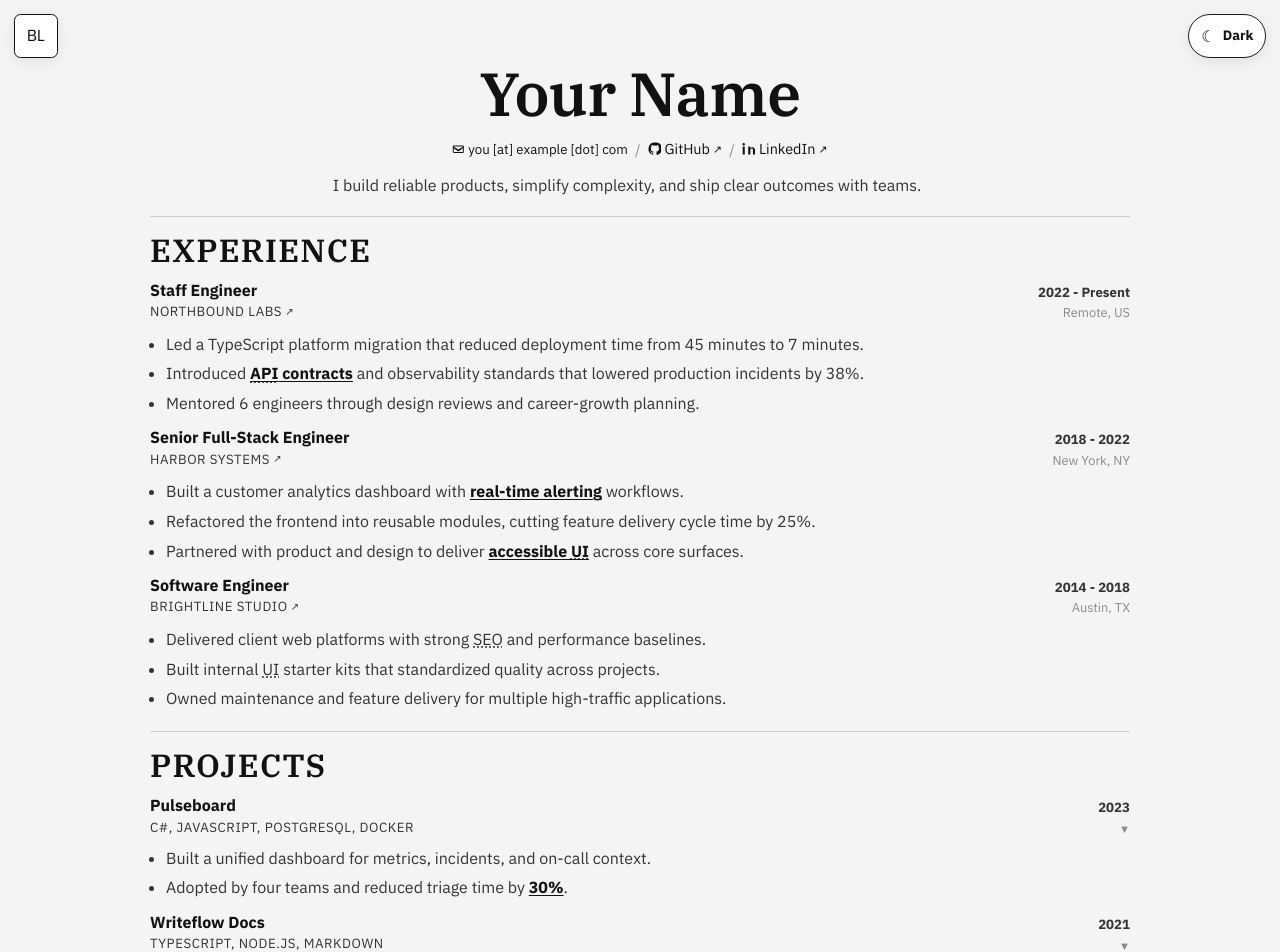
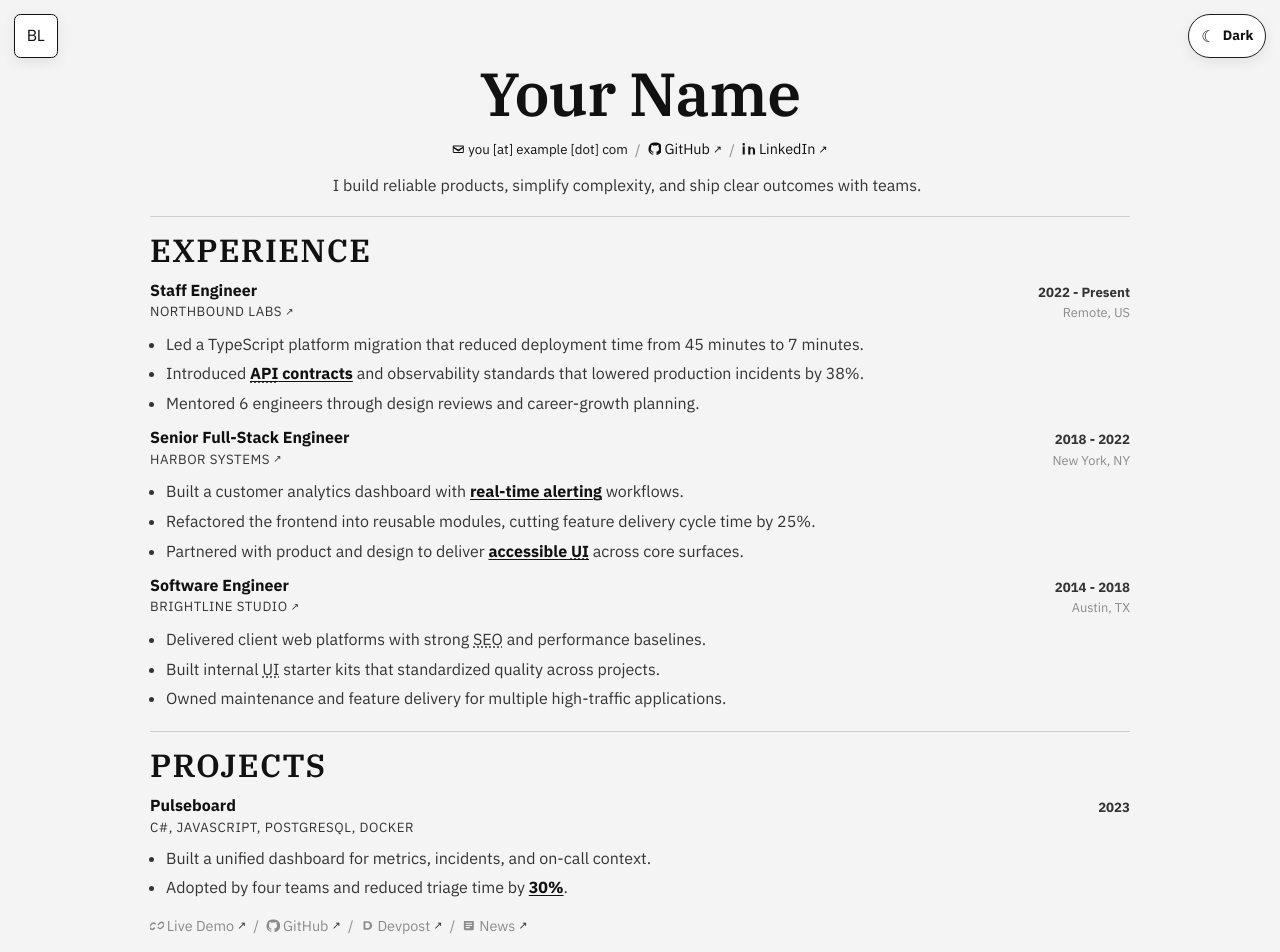
Before and after one commit to blee03/home, a Svelte app: page / in a window 1280 px wide. Shown: the top 952 px of the page. Built offline with nearby package versions, Linux system fonts and the light colour scheme.

Commit message:
feat: simplify project card functionality by removing expand/collapse logic and enhancing link display

```diff
--- a/src/app.css
+++ b/src/app.css
@@ -48,6 +48,7 @@
 
 html,
 body {
+  user-select: none;
   -webkit-user-select: none;
   -webkit-touch-callout: none;
 }
@@ -290,19 +291,6 @@ h2 {
   border: none;
   background: transparent;
   padding: 0.15rem 0;
-  transition: all 0.3s ease-out;
-}
-
-.project-card.expanded {
-  background: var(--project-expanded-bg);
-  padding: 0.8rem;
-  margin: 0.3rem 0;
-  border-radius: 0.3rem;
-}
-
-.project-card.expanded .project-expanded {
-  padding: 0;
-  margin-top: 0.8rem;
 }
 
 .card-head {
@@ -402,49 +390,6 @@ li + li {
   content: '';
 }
 
-.project-toggle {
-  background: none;
-  border: none;
-  padding: 0;
-  cursor: pointer;
-  font: inherit;
-  color: inherit;
-  text-align: left;
-  width: 100%;
-  display: block;
-}
-
-.project-card.expanded .project-toggle {
-  padding: 0;
-  margin: 0;
-  border-bottom: none;
-}
-
-.project-expand-indicator {
-  font-size: 0.7rem;
-  color: var(--line-soft);
-  transition: transform 0.3s ease;
-  display: flex;
-  align-items: center;
-  justify-content: center;
-  line-height: 1;
-}
-
-.project-card.expanded .project-expand-indicator {
-  transform: rotate(180deg);
-}
-
-.project-expanded {
-  margin: 0;
-  padding: 0;
-  border: none;
-  animation: slideDown 0.3s ease-out;
-}
-
-.project-expanded p {
-  margin: 0;
-}
-
 .project-links {
   display: flex;
   align-items: center;
@@ -452,6 +397,7 @@ li + li {
   gap: 0.45rem;
   flex-wrap: wrap;
   font-size: 0.9rem;
+  margin-top: 0.65rem;
 }
 
 .project-links span {
@@ -479,17 +425,6 @@ li + li {
   content: '↗';
   font-size: 0.75em;
   line-height: 1;
-}
-
-@keyframes slideDown {
-  from {
-    opacity: 0;
-    max-height: 0;
-  }
-  to {
-    opacity: 1;
-    max-height: 500px;
-  }
 }
 
 .education-card {
@@ -805,7 +740,7 @@ li + li {
   }
 }
 
-@print {
+@media print {
   body {
     background: #ffffff;
   }
--- a/src/lib/PublicResume.svelte
+++ b/src/lib/PublicResume.svelte
@@ -14,8 +14,6 @@
   export let skillGroups: SkillGroup[]
   export let education: EducationItem[]
   export let lastUpdated: string | undefined
-
-  let expandedProjectId: string | null = null
 
   const displayLastUpdated = lastUpdated ?? import.meta.env.VITE_LAST_COMMIT_DATE ?? 'No commits yet'
   const profileLinks = profile as Profile & { linkedin?: string; github?: string }
@@ -82,11 +80,6 @@
       const label = acronyms[match]
       return `<abbr class="acronym" title="${escapeHtml(label)}">${match}</abbr>`
     })
-  }
-
-  const toggleProjectExpand = (projectId: string | undefined) => {
-    if (!projectId) return
-    expandedProjectId = expandedProjectId === projectId ? null : projectId
   }
 
 </script>
@@ -170,13 +163,7 @@
         </article>
       {:else}
         {#each projects as project}
-          <article class="card project-card" class:expanded={expandedProjectId === project.id}>
-            <button
-              class="project-toggle"
-              on:click={() => toggleProjectExpand(project.id)}
-              aria-expanded={expandedProjectId === project.id}
-              aria-label={`${expandedProjectId === project.id ? 'Collapse' : 'Expand'} ${project.name}`}
-            >
+          <article class="card project-card">
             <div class="card-head">
               <div>
                 <h3>{project.name}</h3>
@@ -184,7 +171,6 @@
               </div>
               <div class="date-meta">
                 <p class="period">{project.date}</p>
-                  <div class="project-expand-indicator" aria-hidden="true">▼</div>
               </div>
             </div>
             <ul>
@@ -192,9 +178,6 @@
                 <li>{@html formatDetail(detail)}</li>
               {/each}
             </ul>
-            </button>
-            {#if expandedProjectId === project.id}
-              <div class="project-expanded">
             {#if project.links && project.links.length > 0}
               <div class="project-links">
                 {#each project.links as link, index}
@@ -206,10 +189,6 @@
                     <span>/</span>
                   {/if}
                 {/each}
-                  </div>
-                {:else}
-                  <p>More details coming soon...</p>
-                {/if}
               </div>
             {/if}
           </article>
```
Lines whose indentation alone changed are shown as unchanged.
